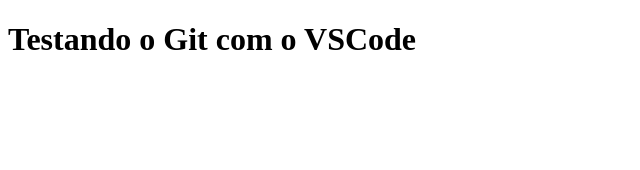
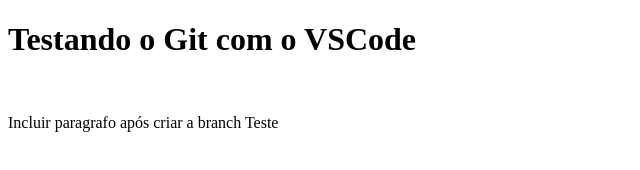
Before and after one commit to vjesus/TesteGit, a plain HTML site: page index.html in a window 1280 px wide. Shown: the whole page, without its empty margins (0-640 px from the left). Drawn offline with Linux system fonts and the light colour scheme.

Commit message:
Inclusão de parágrafo

```diff
--- a/index.html
+++ b/index.html
@@ -8,5 +8,8 @@
 </head>
 <body>
     <h1>Testando o Git com o VSCode</h1>
+    <br>
+    <p>Incluir paragrafo após criar a branch Teste</p>
+
 </body>
 </html>
```
